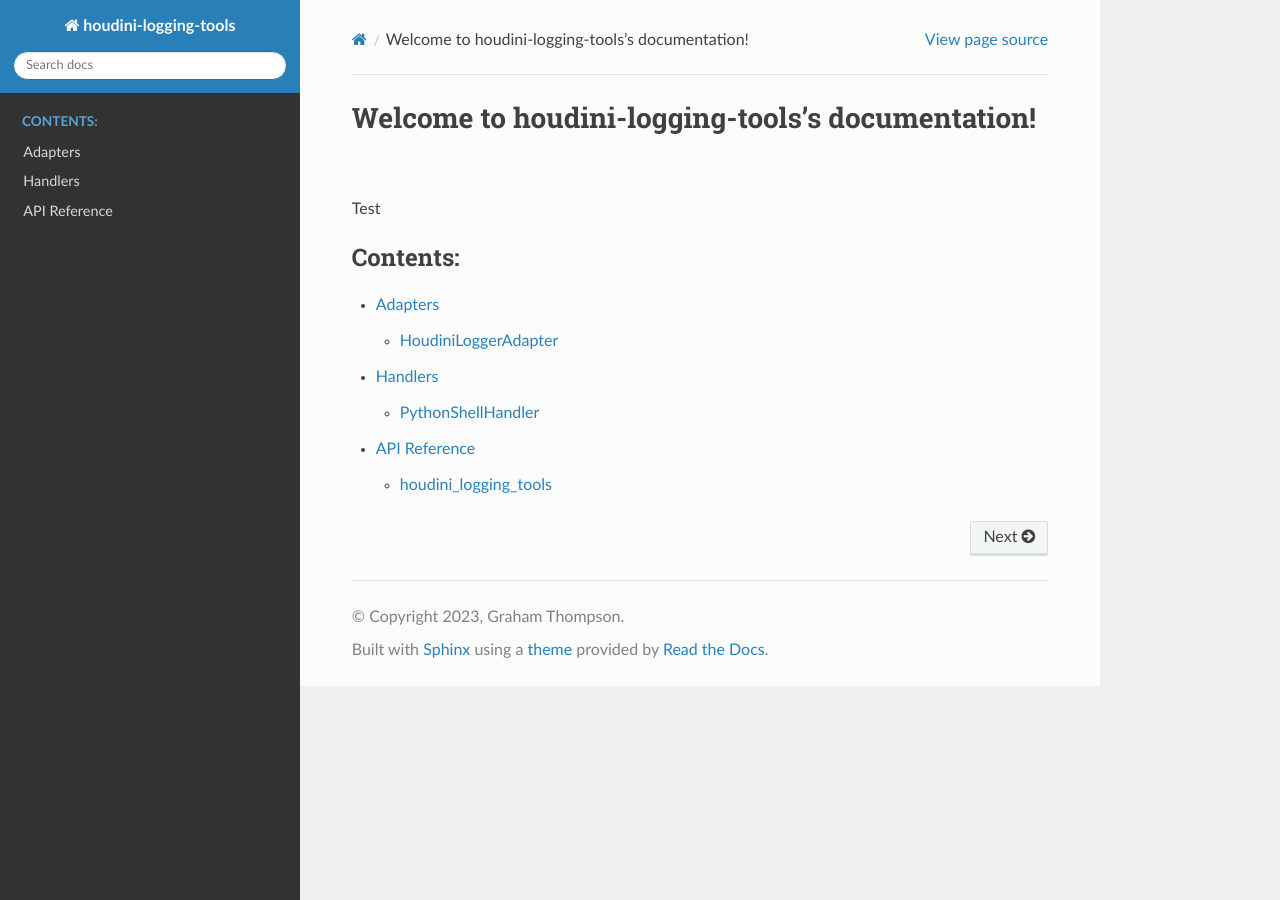
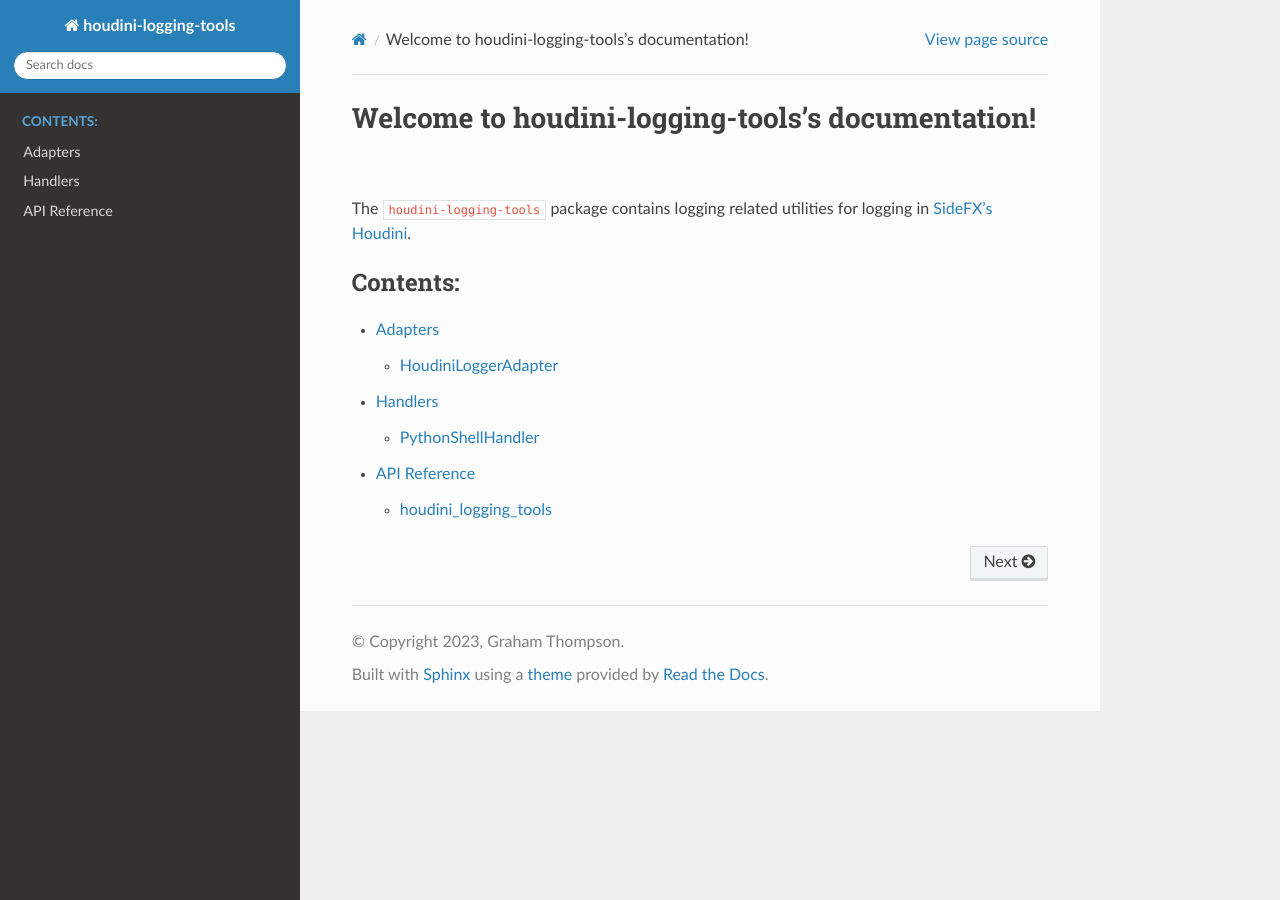
Before and after one commit to captainhammy/houdini-logging-tools, a Sphinx documentation site: the page built from docs/index.rst, in a window 1280 px wide. Built offline with Sphinx 7.4.7 and the Read the Docs theme 2.0.0, drawn with Linux system fonts in a browser that asks for light colours.

Commit message:
chore: fix up stuff for release (#3)
chore: fix up stuff for release

```diff
--- a/docs/index.rst
+++ b/docs/index.rst
@@ -1,6 +1,8 @@
 Welcome to houdini-logging-tools's documentation!
 =================================================
-Test
+
+The ``houdini-logging-tools`` package contains logging related utilities for logging in
+`SideFX's Houdini <http://sidefx.com>`_.
 
 .. toctree::
     :maxdepth: 2
```
Also changed, not shown: README.md (+5 -0 lines), setup.py (+5 -2 lines).
